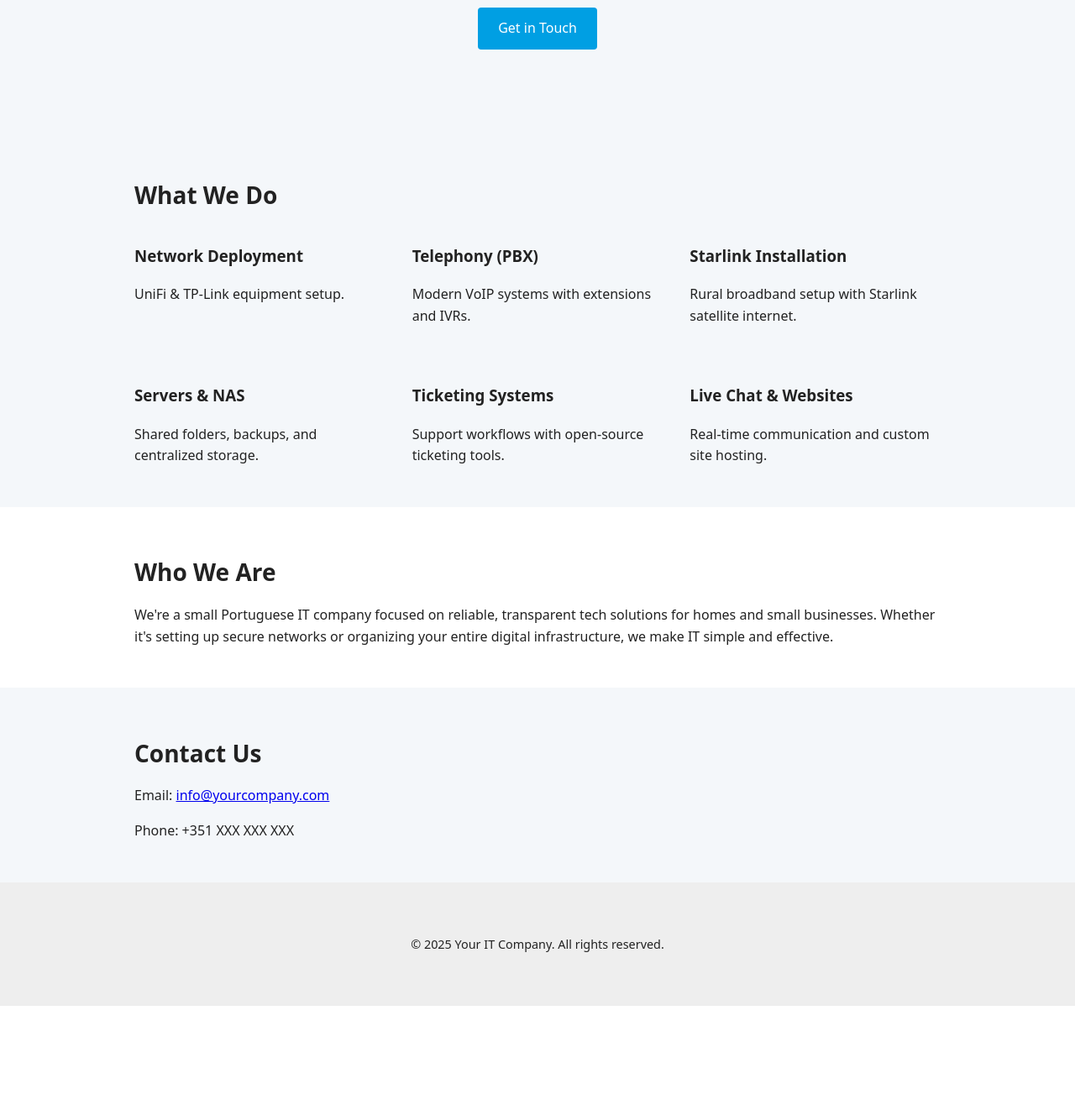
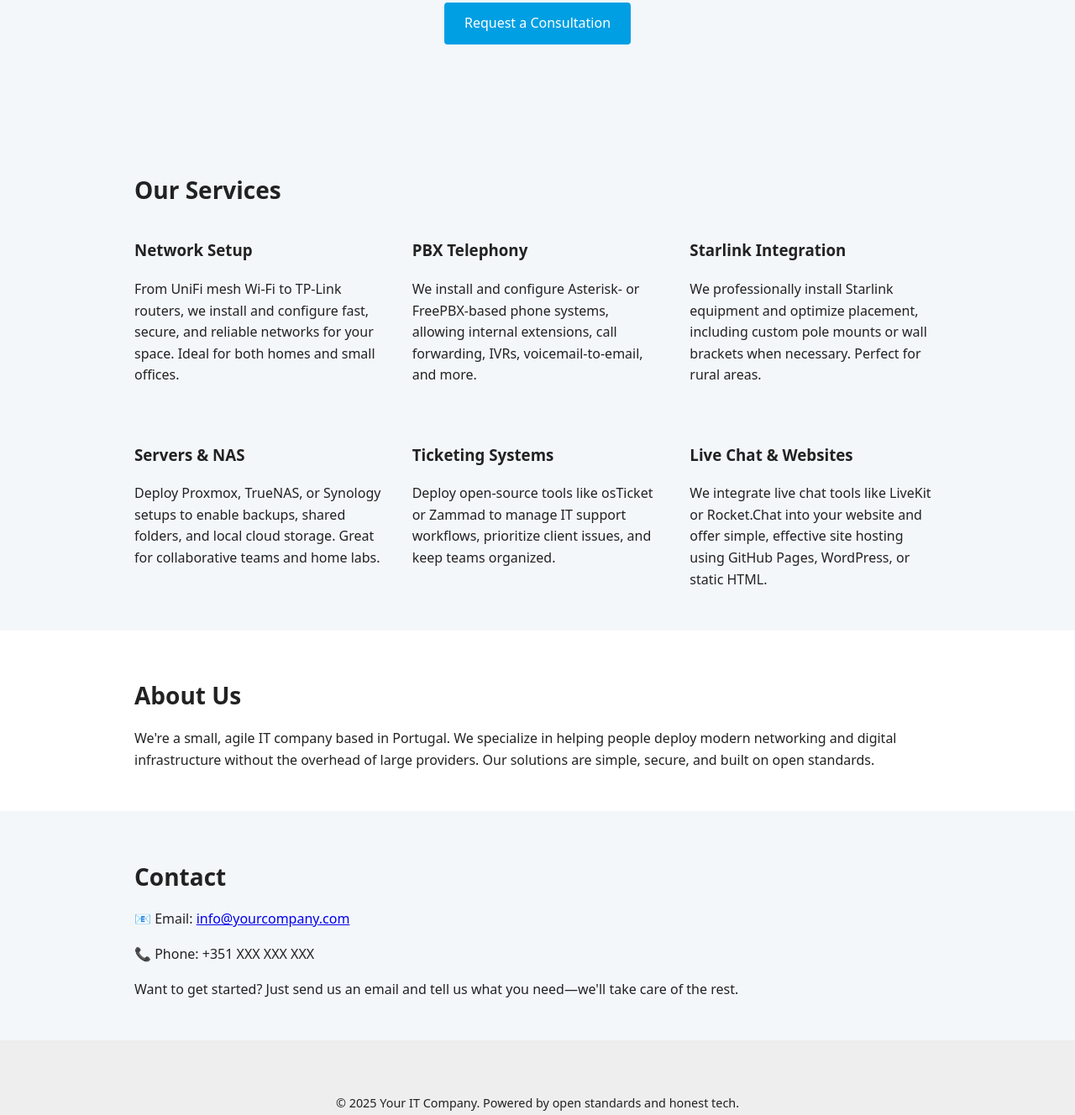
Before and after one commit to Zoe8338/itweb, a plain HTML site: page index.html in a window 1280 px wide. Shown: the part 406-1734 px from the top of the page at 84% size. Before the commit the page ends 1604 px from the top, so only its background shows below. Drawn offline with Linux system fonts and the light colour scheme.

Commit message:
Update index.html

```diff
--- a/index.html
+++ b/index.html
@@ -5,62 +5,82 @@
   <meta name="viewport" content="width=device-width, initial-scale=1">
   <title>Your IT Company</title>
   <link rel="stylesheet" href="style.css">
+  <link rel="preconnect" href="https://fonts.googleapis.com">
+  <link rel="preconnect" href="https://fonts.gstatic.com" crossorigin>
+  <link href="https://fonts.googleapis.com/css2?family=Inter:wght@400;600;700&display=swap" rel="stylesheet">
 </head>
 <body>
-
-  <header>
-    <div class="container">
+  <header class="container">
     <h1>Your IT Company</h1>
     <nav>
       <a href="#services">Services</a>
       <a href="#about">About</a>
       <a href="#contact">Contact</a>
     </nav>
-    </div>
+    <div style="clear: both;"></div>
   </header>
 
   <section class="hero">
     <div class="container">
-      <h2>Reliable IT Solutions for Small Businesses & Homes</h2>
-      <p>We deploy secure networks, VoIP systems, Starlink, servers, and more.</p>
-      <a href="#contact" class="cta-button">Get in Touch</a>
+      <h2>Reliable Tech for Real Needs</h2>
+      <p>We help homes and businesses get online and stay connected using tools like UniFi, TP-Link, Starlink, and more. Think of us as your all-in-one tech partner.</p>
+      <a href="#contact" class="cta-button">Request a Consultation</a>
     </div>
   </section>
 
   <section id="services" class="section-alt">
     <div class="container">
-      <h2>What We Do</h2>
+      <h2>Our Services</h2>
       <div class="grid">
-        <div><h3>Network Deployment</h3><p>UniFi & TP-Link equipment setup.</p></div>
-        <div><h3>Telephony (PBX)</h3><p>Modern VoIP systems with extensions and IVRs.</p></div>
-        <div><h3>Starlink Installation</h3><p>Rural broadband setup with Starlink satellite internet.</p></div>
-        <div><h3>Servers & NAS</h3><p>Shared folders, backups, and centralized storage.</p></div>
-        <div><h3>Ticketing Systems</h3><p>Support workflows with open-source ticketing tools.</p></div>
-        <div><h3>Live Chat & Websites</h3><p>Real-time communication and custom site hosting.</p></div>
+        <div>
+          <h3>Network Setup</h3>
+          <p>From UniFi mesh Wi-Fi to TP-Link routers, we install and configure fast, secure, and reliable networks for your space. Ideal for both homes and small offices.</p>
+        </div>
+        <div>
+          <h3>PBX Telephony</h3>
+          <p>We install and configure Asterisk- or FreePBX-based phone systems, allowing internal extensions, call forwarding, IVRs, voicemail-to-email, and more.</p>
+        </div>
+        <div>
+          <h3>Starlink Integration</h3>
+          <p>We professionally install Starlink equipment and optimize placement, including custom pole mounts or wall brackets when necessary. Perfect for rural areas.</p>
+        </div>
+        <div>
+          <h3>Servers & NAS</h3>
+          <p>Deploy Proxmox, TrueNAS, or Synology setups to enable backups, shared folders, and local cloud storage. Great for collaborative teams and home labs.</p>
+        </div>
+        <div>
+          <h3>Ticketing Systems</h3>
+          <p>Deploy open-source tools like osTicket or Zammad to manage IT support workflows, prioritize client issues, and keep teams organized.</p>
+        </div>
+        <div>
+          <h3>Live Chat & Websites</h3>
+          <p>We integrate live chat tools like LiveKit or Rocket.Chat into your website and offer simple, effective site hosting using GitHub Pages, WordPress, or static HTML.</p>
+        </div>
       </div>
     </div>
   </section>
 
   <section id="about">
     <div class="container">
-      <h2>Who We Are</h2>
-      <p>We're a small Portuguese IT company focused on reliable, transparent tech solutions for homes and small businesses. Whether it's setting up secure networks or organizing your entire digital infrastructure, we make IT simple and effective.</p>
+      <h2>About Us</h2>
+      <p>We're a small, agile IT company based in Portugal. We specialize in helping people deploy modern networking and digital infrastructure without the overhead of large providers. Our solutions are simple, secure, and built on open standards.</p>
     </div>
   </section>
 
   <section id="contact" class="section-alt">
     <div class="container">
-      <h2>Contact Us</h2>
-      <p>Email: <a href="mailto:info@yourcompany.com">info@yourcompany.com</a></p>
-      <p>Phone: +351 XXX XXX XXX</p>
+      <h2>Contact</h2>
+      <p>📧 Email: <a href="mailto:info@yourcompany.com">info@yourcompany.com</a></p>
+      <p>📞 Phone: +351 XXX XXX XXX</p>
+      <p>Want to get started? Just send us an email and tell us what you need—we'll take care of the rest.</p>
     </div>
   </section>
 
   <footer>
     <div class="container">
-      <p>&copy; 2025 Your IT Company. All rights reserved.</p>
+      <p>&copy; 2025 Your IT Company. Powered by open standards and honest tech.</p>
     </div>
   </footer>
-
 </body>
 </html>
+</html>
```
Lines whose indentation alone changed are shown as unchanged.
